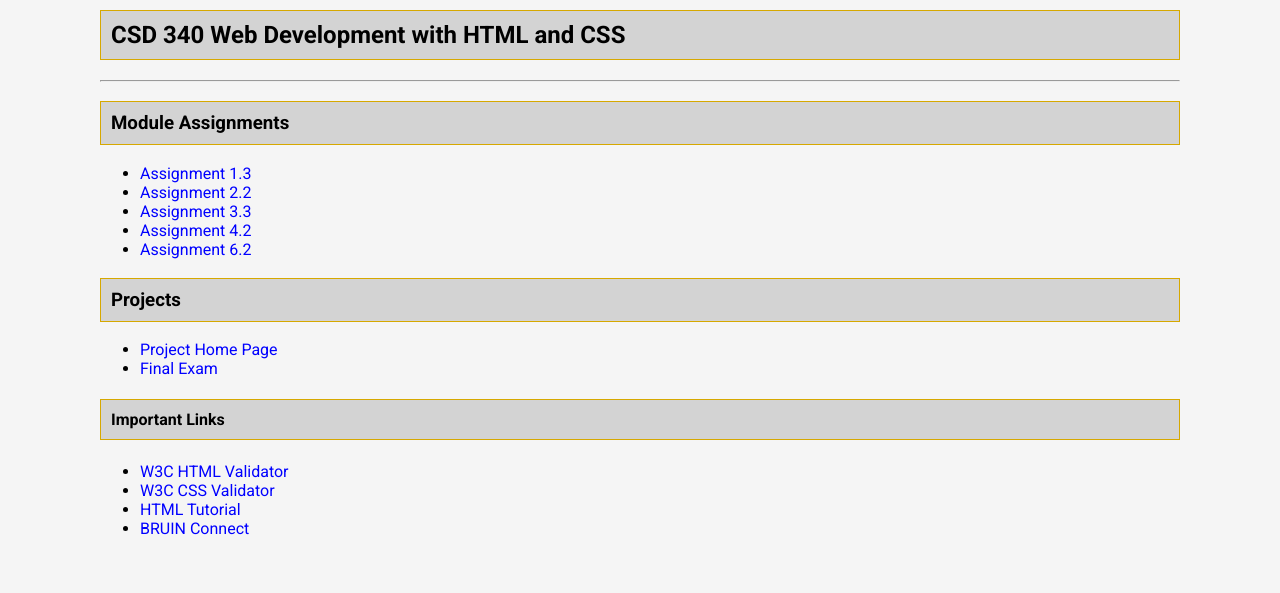
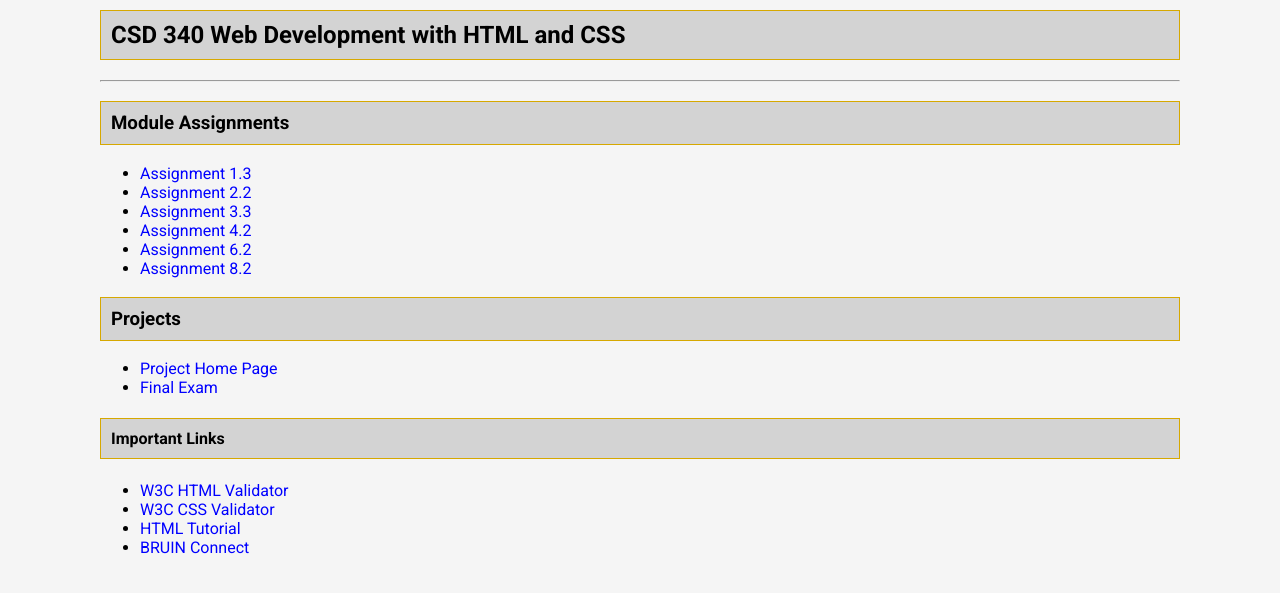
Before and after one commit to jessicanlh/csd-340, a plain HTML site: page index.html in a window 1280 px wide. Shown: the part 121-714 px from the top of the page. Drawn offline with Linux system fonts and the light colour scheme.

Commit message:
Update index.html

```diff
--- a/index.html
+++ b/index.html
@@ -19,6 +19,7 @@
             <li><a href="module-3/LongHeinicke_mod3_3.html">Assignment 3.3</a></li>
             <li><a href="module-4/LongHeinicke_Mod4_2.html">Assignment 4.2</a></li>
             <li><a href="module-6/LongHeinicke_Mod6_2.html">Assignment 6.2</a></li>
+            <li><a href="module-8/LongHeinicke_Mod8_2.html">Assignment 8.2</a></li>
         </ul>
         <h3>Projects</h3>
         <ul>
```
